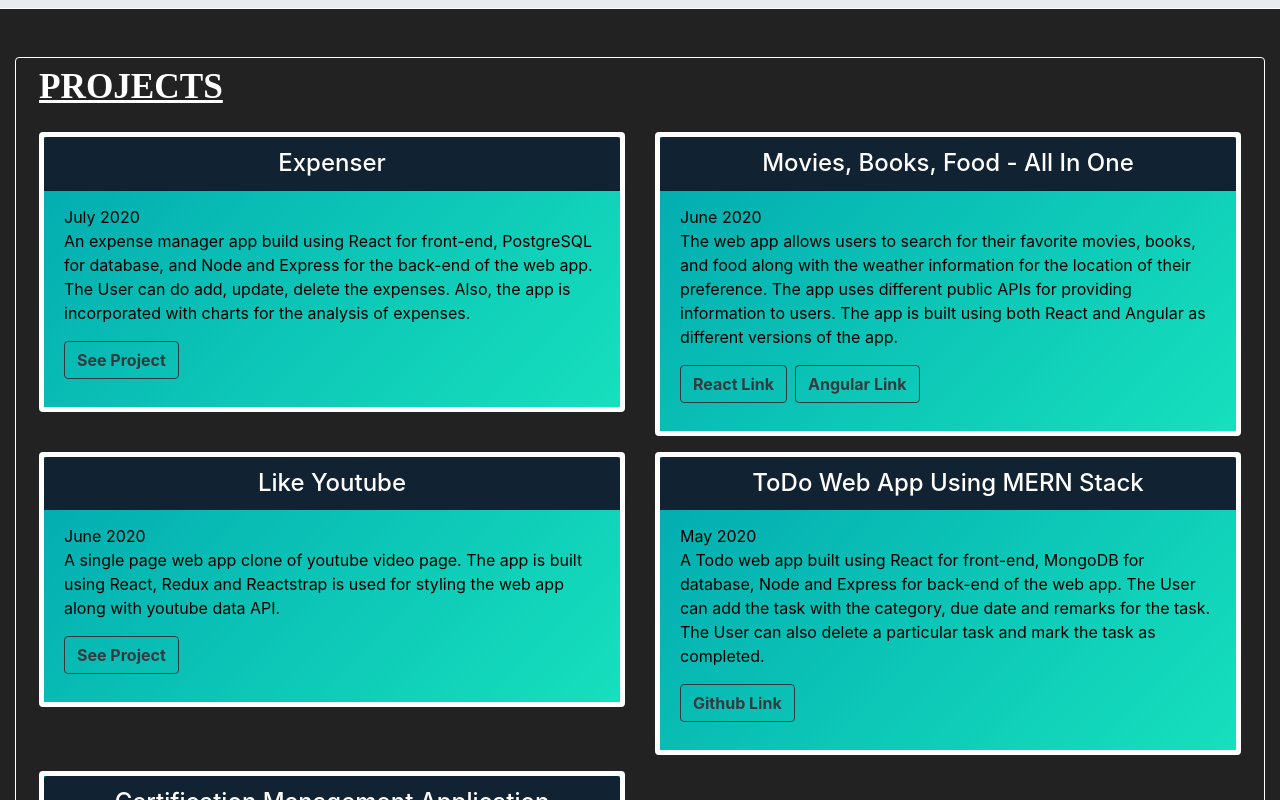
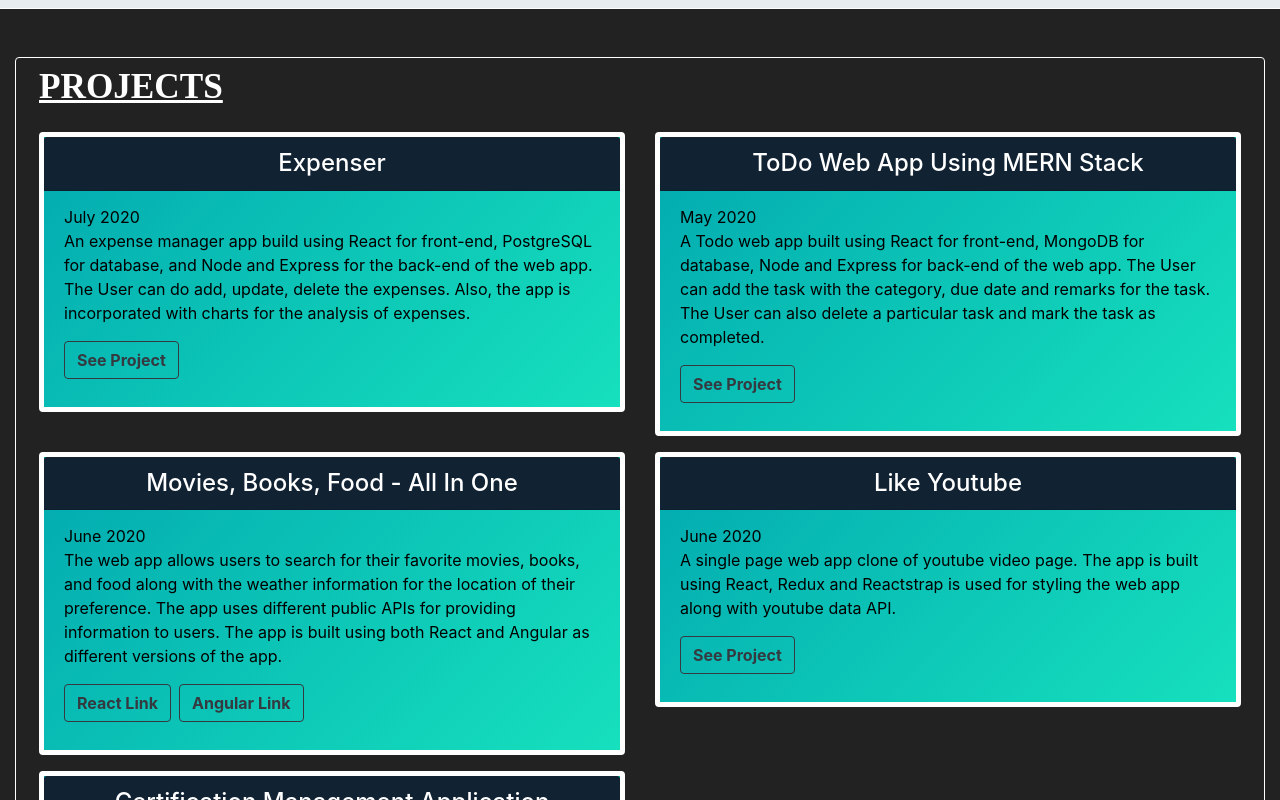
Before and after one commit to mohit2308jain/MyPortfolioWebsite, a React (Create React App) app: page /home in a window 1280 px wide. Shown: the part 560-1360 px from the top of the page. Built offline with nearby package versions, Linux system fonts and the light colour scheme.

Commit message:
Update project link

```diff
--- a/src/shared/projects.js
+++ b/src/shared/projects.js
@@ -10,6 +10,14 @@ export const PROJECTS =
         },
         {
             id: 2,
+            name:'ToDo Web App Using MERN Stack',
+            year:'May 2020',
+            description:'A Todo web app built using React for front-end, MongoDB for database, Node and Express for back-end of the web app. The User can add the task with the category, due date and remarks for the task. The User can also delete a particular task and mark the task as completed.',
+            links: ['https://todolist-react.vercel.app'],
+            labels: ['See Project']
+        },
+        {
+            id: 3,
             name:'Movies, Books, Food - All In One',
             year:'June 2020',
             description:'The web app allows users to search for their favorite movies, books, and food along with the weather information for the location of their preference. The app uses different public APIs for providing information to users. The app is built using both React and Angular as different versions of the app.',
@@ -17,20 +25,12 @@ export const PROJECTS =
             labels: ['React Link', 'Angular Link']
         },
         {
-            id: 3,
+            id: 4,
             name:'Like Youtube',
             year:'June 2020',
             description:'A single page web app clone of youtube video page. The app is built using React, Redux and Reactstrap is used for styling the web app along with youtube data API.',
             links: ['http://like-yt-react.vercel.app/'],
             labels: ['See Project']
-        },
-        {
-            id: 4,
-            name:'ToDo Web App Using MERN Stack',
-            year:'May 2020',
-            description:'A Todo web app built using React for front-end, MongoDB for database, Node and Express for back-end of the web app. The User can add the task with the category, due date and remarks for the task. The User can also delete a particular task and mark the task as completed.',
-            links: ['https://github.com/mohit2308jain/ToDo-MERN-Stack'],
-            labels: ['Github Link']
         },
         {
             id: 5,
```
